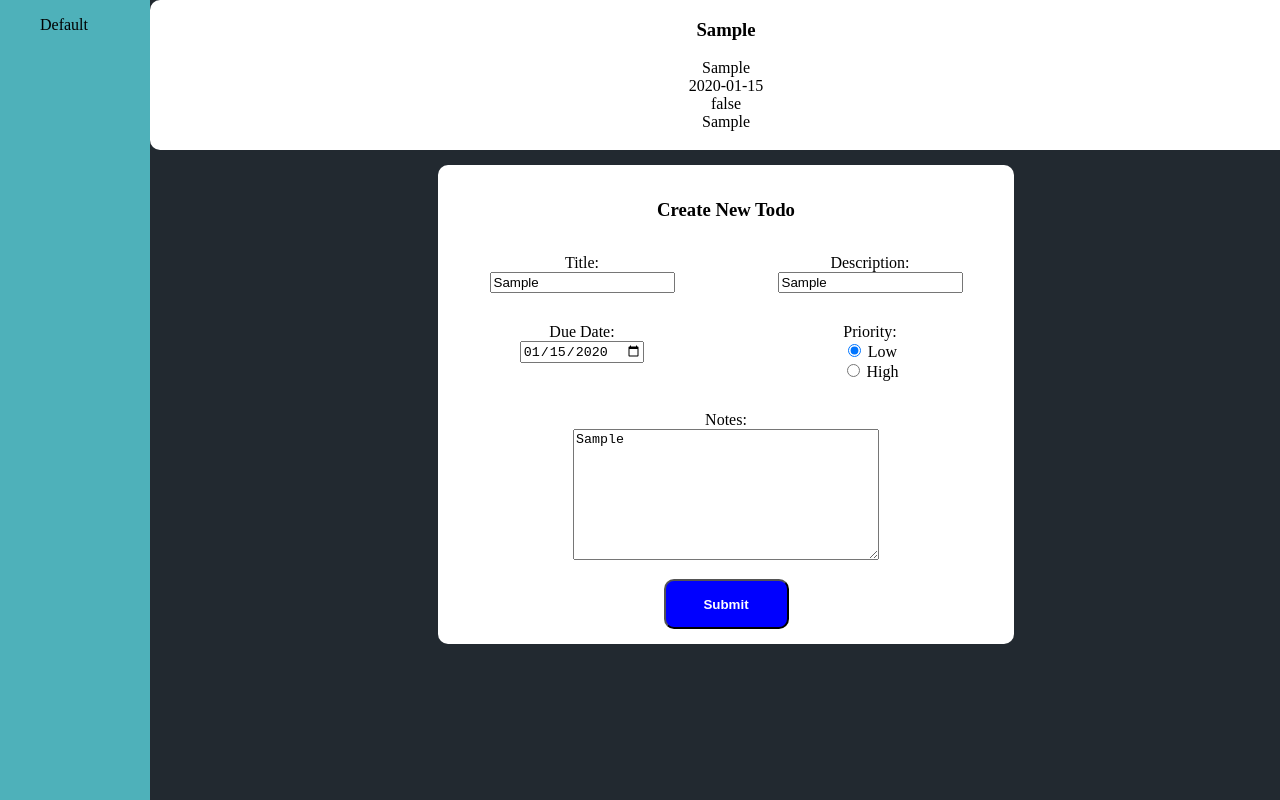
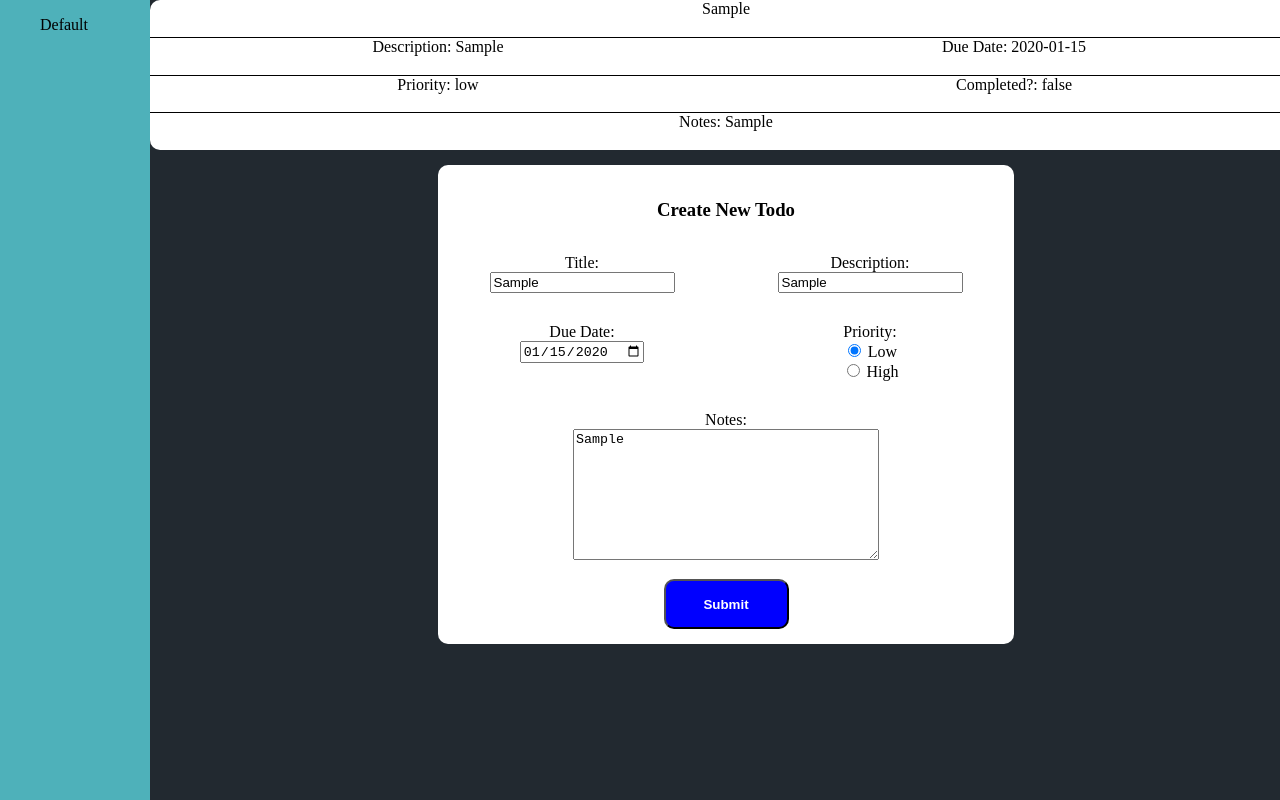
Before and after one commit to tgoandrex/javascript-todo-app, a website built with webpack: page src/template.html in a window 1280 px wide. Both pictures are taken after typing "Sample", "Sample", "2020-01-15", "Sample" into the empty fields and a click on the input "Submit". Shown: the top 800 px of the page. Built offline with nearby package versions, Linux system fonts and the light colour scheme.

Commit message:
Move items from domElements.js to app.js to reduce unnecessary code. Further refine todo card css and use grid display on each one. Make getting priority value from form radio buttons finally work.

```diff
--- a/app.js
+++ b/app.js
@@ -1,4 +1,3 @@
-import { title, description, dueDate, priorityLevel, notes } from "./src/app/utils/domElements";
 import { Todo } from "./src/app/todo";
 import { DOM } from "./src/app/dom";
 import { Project } from "./src/app/project";
@@ -7,12 +6,18 @@ document.getElementById("form").addEventListener("submit", function(e) {
     e.preventDefault();
     let data = new FormData();
 
-    data.title = title.value;
-    data.description = description.value;
-    data.dueDate = dueDate.value;
-    data.priorityLevel = priorityLevel.value; // This is not getting the value right now
+    data.title = document.getElementById("title").value;
+    data.description = document.getElementById("description").value;
+    data.dueDate = document.getElementById("due-date").value;
     data.completed = false;
-    data.notes = notes.value;
+    data.notes = document.getElementById("notes").value;
+
+    const radioButtons = document.getElementsByName('priority-level');
+
+    for(let i = 0; i < radioButtons.length; i++) {
+        if(radioButtons[i].checked)
+            data.priority = radioButtons[i].value;
+    }
 
     const project = JSON.parse(localStorage.getItem("selected-project"));
     project.todos.push(Todo.createNewTodo(data));
--- a/src/app/dom.js
+++ b/src/app/dom.js
@@ -15,16 +15,25 @@ export class DOM {
             card.className = "card";
             tContent.appendChild(card);
 
-            const h3 = document.createElement("h3");
-            h3.textContent = todo.title;
-            card.appendChild(h3);
+            const div = document.createElement("div");
+            div.textContent = todo.title;
+            div.className = "todo-title";
+            card.appendChild(div);
 
-            const values = ["description", "dueDate", "priority", "completed", "notes"];
-            values.forEach(function(value) {
+            const values = {
+                "Description": todo.description,
+                "Due Date": todo.dueDate,
+                "Priority": todo.priority,
+                "Completed?": todo.completed,
+                "Notes": todo.notes
+            }
+
+            for(let key in values) {
                 const div = document.createElement("div");
-                div.textContent = todo[value];
+                div.textContent = `${key}: ${values[key]}`;
                 card.appendChild(div);
-            });
+            }
+
         });
     }
 }
--- a/src/app/utils/domElements.js
+++ b/src/app/utils/domElements.js
@@ -1,9 +1,4 @@
 const tContent = document.getElementById("todos-content");
 const pContent = document.getElementById("projects-content");
-const title = document.getElementById("title");
-const description = document.getElementById("description");
-const dueDate = document.getElementById("due-date");
-const priorityLevel = document.querySelector("input[name='priority-level']:checked");
-const notes = document.getElementById("notes");
 
-export { tContent, pContent, title, description, dueDate, priorityLevel, notes };
+export { tContent, pContent };
--- a/src/main.css
+++ b/src/main.css
@@ -81,6 +81,22 @@ textarea {
     flex: 1;
     height: 150px;
     min-width: 300px;
+    display: grid;
+    grid-template-columns: 50% 50%;
+    grid-template-rows: auto;
+}
+
+.card div:nth-child(2), .card div:nth-child(3) {
+    border-top: 1px solid #000;
+    border-bottom: 1px solid #000;
+}
+
+.card div:nth-child(4), .card div:nth-child(5) {
+    border-bottom: 1px solid #000;
+}
+
+.todo-title, .card div:last-child {
+    grid-column: span 2;
 }
 
 @media only screen and (max-width: 800px) {
```
